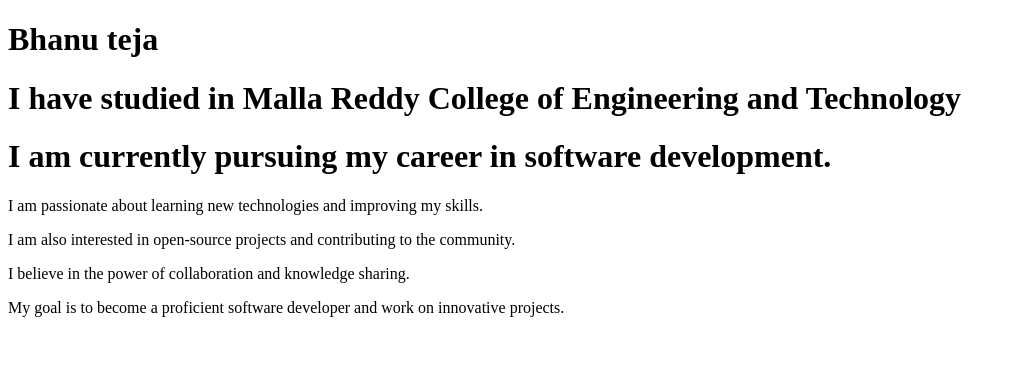
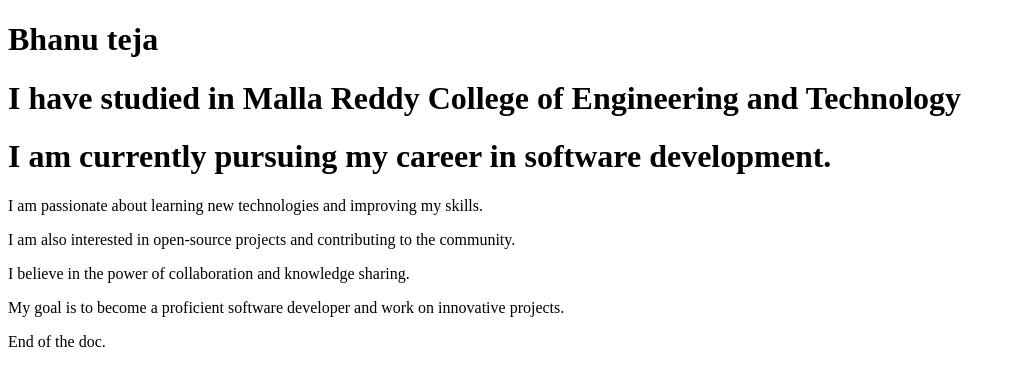
Before and after one commit to Bhanuteja223/practice, a plain HTML site: page index.html in a window 1280 px wide. Shown: the whole page, without its empty margins (0-1015 px from the left). Drawn offline with Linux system fonts and the light colour scheme.

Commit message:
Update index.html
added last line

```diff
--- a/index.html
+++ b/index.html
@@ -13,5 +13,6 @@
     <p> I am also interested in open-source projects and contributing to the community.</p>
     <p> I believe in the power of collaboration and knowledge sharing.</p>
     <p> My goal is to become a proficient software developer and work on innovative projects.</p>
+    <p> End of the doc. </p>
 </body>
 </html>
```
